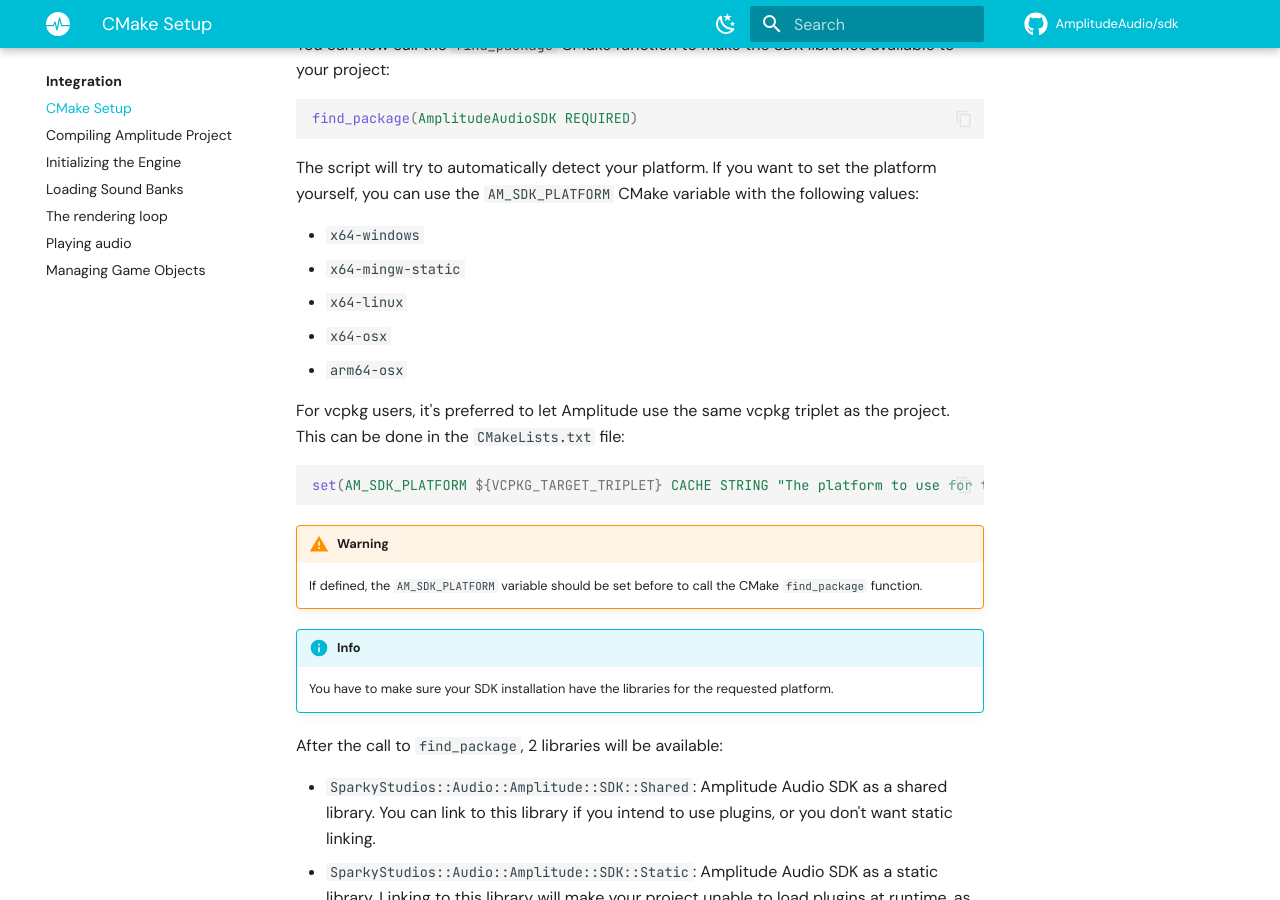
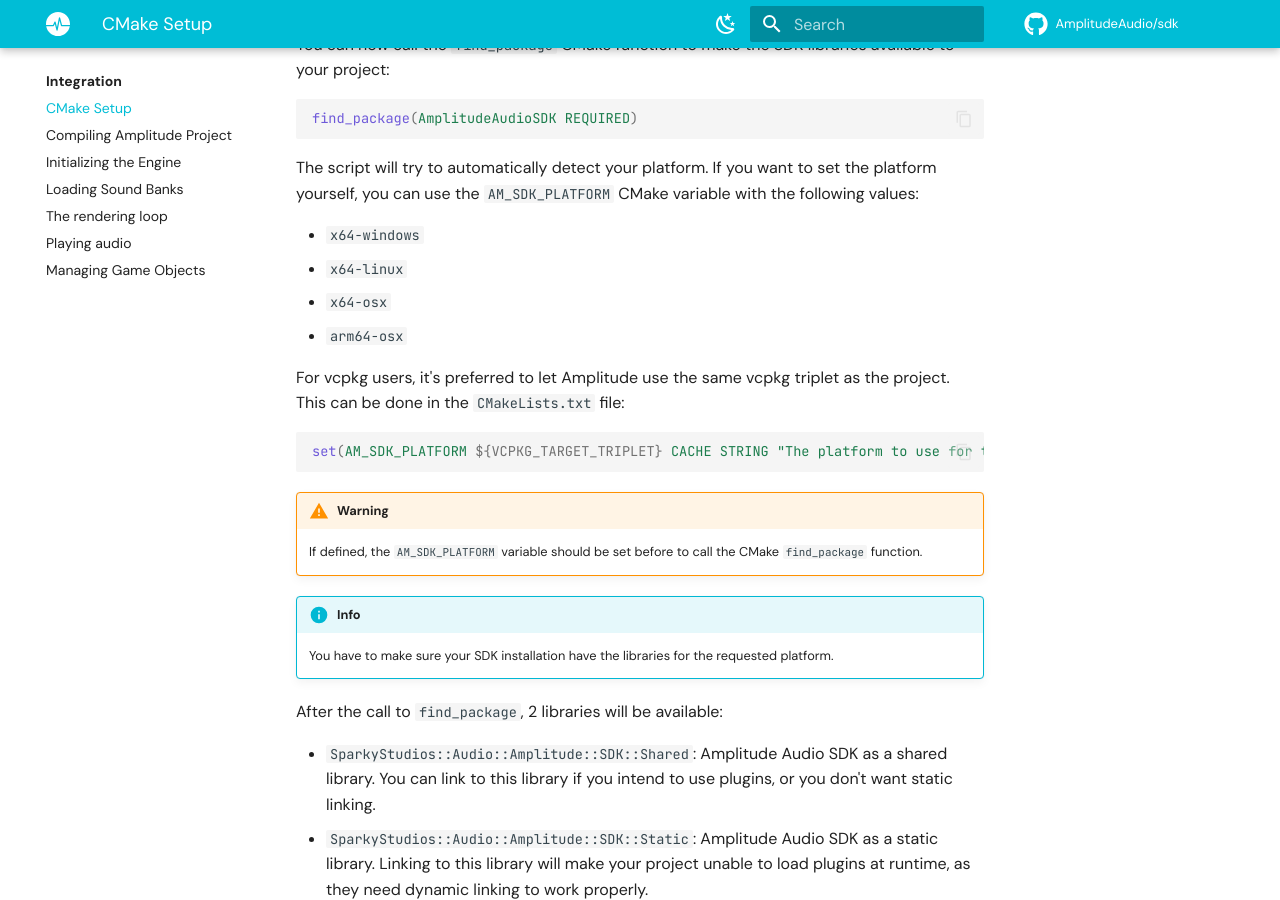
Before and after one commit to AmplitudeAudio/doc-sdk, an MkDocs documentation site: the page built from docs/integration/cmake-setup.md, in a window 1280 px wide and 900 px high, scrolled down 875 px. Built offline with MkDocs 1.6.1 and Material for MkDocs 9.7.7, drawn with Linux system fonts in a browser that asks for light colours; comment, search, counter and statistics services are not loaded; the version menu is left out.

Commit message:
fix: Remove MinGW as an officially supported platform.

```diff
--- a/docs/integration/cmake-setup.md
+++ b/docs/integration/cmake-setup.md
@@ -39,7 +39,6 @@
 The script will try to automatically detect your platform. If you want to set the platform yourself, you can use the `AM_SDK_PLATFORM` CMake variable with the following values:
 
 - `x64-windows`
-- `x64-mingw-static`
 - `x64-linux`
 - `x64-osx`
 - `arm64-osx`
```
